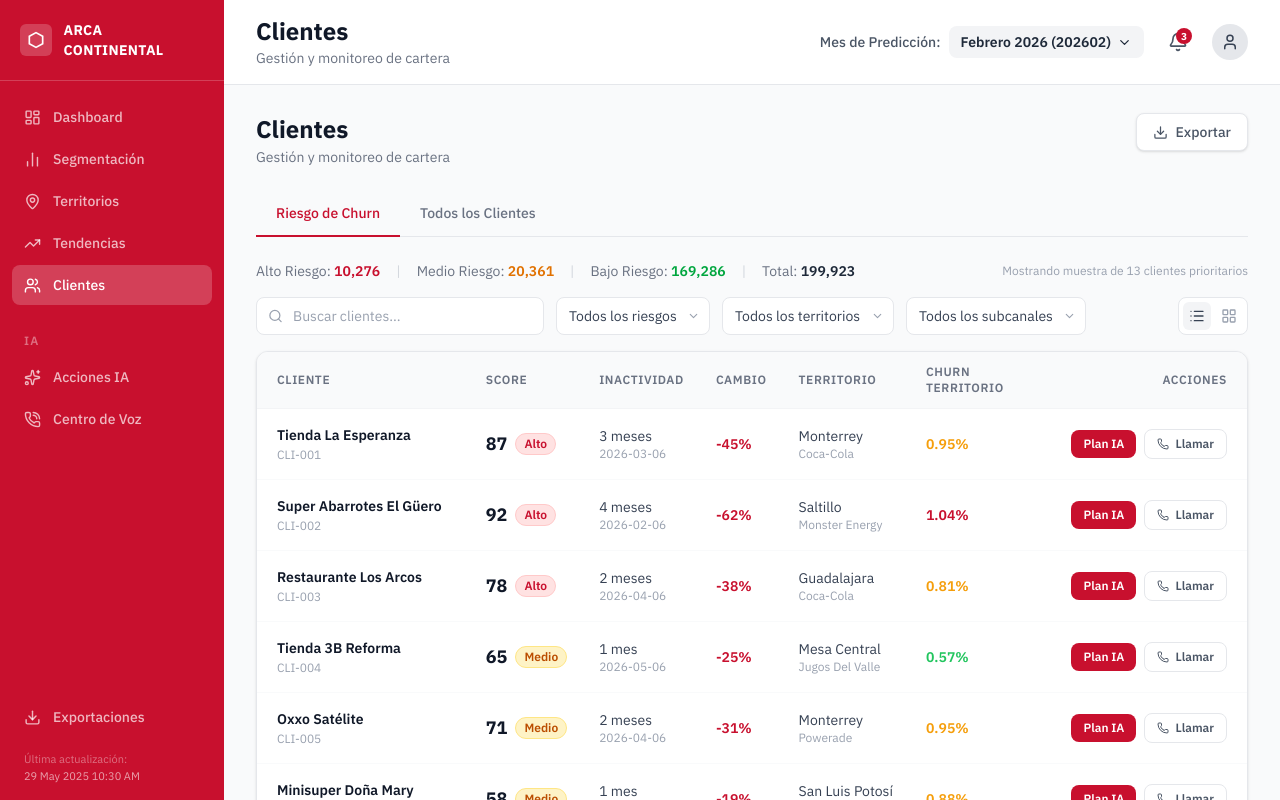
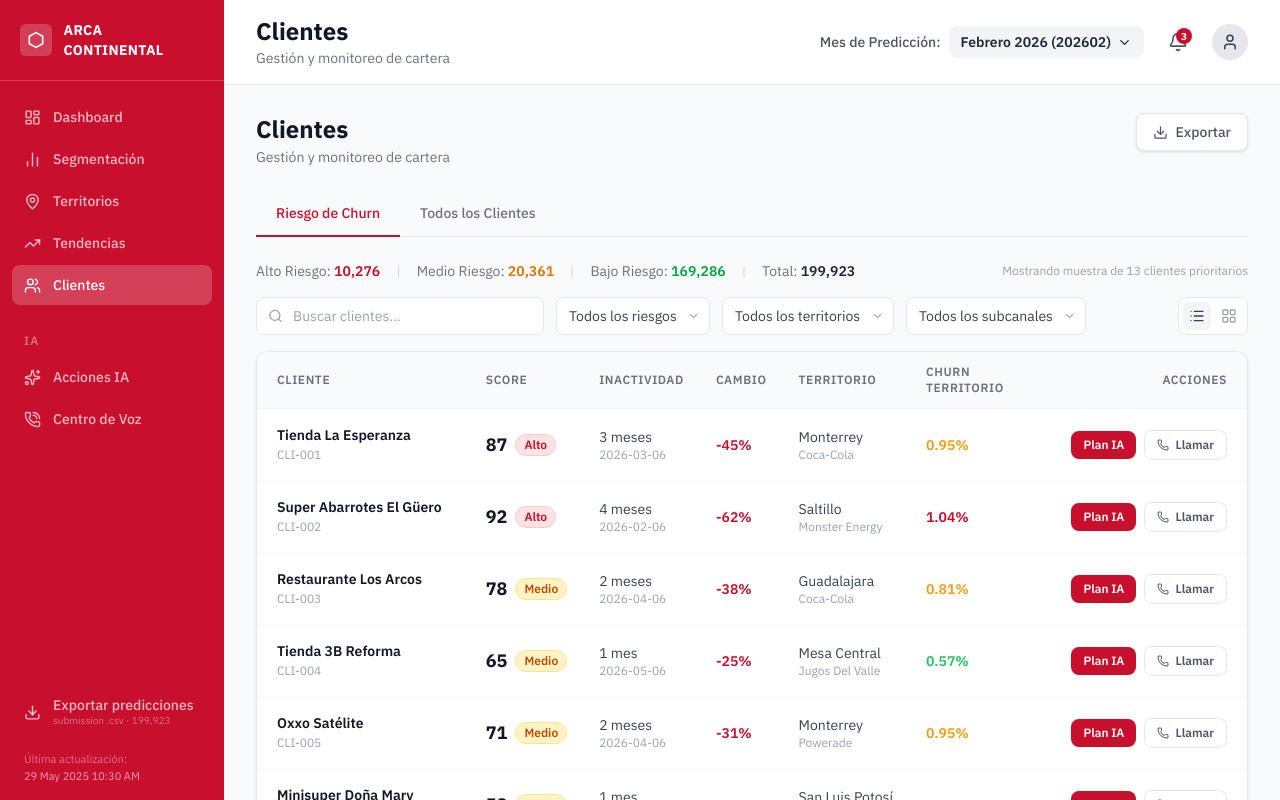
Before and after one commit to skymalign/ArcaGuard, a React (Vite) app in the folder frontend/: page / in a window 1280 px wide. Both pictures are taken after a click on the button "Clientes". Built offline with nearby package versions, Linux system fonts and the light colour scheme.

Commit message:
fix is hardcoded data

```diff
--- a/frontend/package.json
+++ b/frontend/package.json
@@ -7,7 +7,8 @@
     "dev": "vite",
     "build": "tsc -b && vite build",
     "lint": "eslint .",
-    "preview": "vite preview"
+    "preview": "vite preview",
+    "sync-submission": "node -e \"require('fs').copyFileSync('../data/processed/preds_submission.csv','public/preds_submission.csv'); console.log('preds_submission.csv -> public/ ok')\""
   },
   "dependencies": {
     "@tailwindcss/vite": "^4.3.0",
--- a/frontend/src/components/Sidebar.tsx
+++ b/frontend/src/components/Sidebar.tsx
@@ -25,10 +25,6 @@
 const NAV_IA = [
   { id: 'acciones-ia',   label: 'Acciones IA',     Icon: Sparkles },
   { id: 'centro-voz',    label: 'Centro de Voz',   Icon: PhoneCall },
-];
-
-const NAV_EXPORT = [
-  { id: 'exportaciones', label: 'Exportaciones',   Icon: Download },
 ];
 
 export default function Sidebar({ active, onSelect }: SidebarProps) {
@@ -81,22 +77,19 @@
         ))}
       </nav>
 
-      {/* Footer nav */}
+      {/* Footer: descarga del submission */}
       <div className="px-3 pb-4 space-y-0.5">
-        {NAV_EXPORT.map(({ id, label, Icon }) => (
-          <button
-            key={id}
-            onClick={() => onSelect(id)}
-            className={`w-full flex items-center gap-3 px-3 py-2.5 rounded-lg text-sm font-medium transition-all ${
-              active === id
-                ? 'bg-white/20 text-white'
-                : 'text-white/70 hover:bg-white/10 hover:text-white'
-            }`}
-          >
-            <Icon size={17} />
-            {label}
-          </button>
-        ))}
+        <a
+          href="/preds_submission.csv"
+          download="preds_submission.csv"
+          className="w-full flex items-center gap-3 px-3 py-2.5 rounded-lg text-sm font-medium text-white/70 hover:bg-white/10 hover:text-white transition-all"
+        >
+          <Download size={17} className="shrink-0" />
+          <span className="flex flex-col leading-tight">
+            Exportar predicciones
+            <span className="text-[10px] text-white/40 font-normal">submission .csv · 199,923</span>
+          </span>
+        </a>
         <div className="px-3 pt-3 text-[11px] text-white/40">
           Última actualización:<br />
           <span className="text-white/60">29 May 2025 10:30 AM</span>
--- a/frontend/src/data/clientesData.ts
+++ b/frontend/src/data/clientesData.ts
@@ -2,6 +2,7 @@
 
 export interface Cliente {
   id: string;
+  hash: string;            // customer_id real (hash) del scoring del modelo
   nombre: string;
   score: number;
   riesgo: RiskLevel;
@@ -14,20 +15,24 @@
   revenue: string;
 }
 
+// Cada tienda demo está ligada a un cliente REAL del scoring del modelo
+// (data/processed/scoring_clientes.csv): el hash es su customer_id y el score
+// es exactamente su churn_proba × 100 (p. ej. CLI-001 → proba 0.87004 → 87).
+// Así score, nivel y hash provienen de la misma fila real del modelo.
 export const CLIENTES: Cliente[] = [
-  { id: 'CLI-001', nombre: 'Tienda La Esperanza',          score: 87, riesgo: 'Alto',  inactividad: '3 meses', inactividadFecha: '2026-03-06', cambio: -45, territorio: 'Monterrey',        subcanalMarca: 'Coca-Cola',      segmento: 'Tradicional',   revenue: '$125K' },
-  { id: 'CLI-002', nombre: 'Super Abarrotes El Güero',     score: 92, riesgo: 'Alto',  inactividad: '4 meses', inactividadFecha: '2026-02-06', cambio: -62, territorio: 'Saltillo',         subcanalMarca: 'Monster Energy', segmento: 'Mayoreo',       revenue: '$340K' },
-  { id: 'CLI-003', nombre: 'Restaurante Los Arcos',        score: 78, riesgo: 'Alto',  inactividad: '2 meses', inactividadFecha: '2026-04-06', cambio: -38, territorio: 'Guadalajara',      subcanalMarca: 'Coca-Cola',      segmento: 'Food Service',  revenue: '$95K'  },
-  { id: 'CLI-004', nombre: 'Tienda 3B Reforma',            score: 65, riesgo: 'Medio', inactividad: '1 mes',   inactividadFecha: '2026-05-06', cambio: -25, territorio: 'Mesa Central',      subcanalMarca: 'Jugos Del Valle', segmento: 'Moderno',       revenue: '$78K'  },
-  { id: 'CLI-005', nombre: 'Oxxo Satélite',                score: 71, riesgo: 'Medio', inactividad: '2 meses', inactividadFecha: '2026-04-06', cambio: -31, territorio: 'Monterrey',        subcanalMarca: 'Powerade',       segmento: 'Conveniencia',  revenue: '$156K' },
-  { id: 'CLI-006', nombre: 'Minisuper Doña Mary',          score: 58, riesgo: 'Medio', inactividad: '1 mes',   inactividadFecha: '2026-05-06', cambio: -19, territorio: 'San Luis Potosí',   subcanalMarca: 'Coca-Cola',      segmento: 'Tradicional',   revenue: '$45K'  },
-  { id: 'CLI-007', nombre: 'Restaurante Taquería El Tizoncito', score: 82, riesgo: 'Alto', inactividad: '3 meses', inactividadFecha: '2026-03-06', cambio: -42, territorio: 'Aguascalientes', subcanalMarca: 'Coca-Cola',      segmento: 'Food Service',  revenue: '$112K' },
-  { id: 'CLI-008', nombre: 'Soriana Express',              score: 48, riesgo: 'Medio', inactividad: '0 meses', inactividadFecha: '2026-05-28', cambio: -12, territorio: 'Mesa Central',      subcanalMarca: 'Agua Ciel',      segmento: 'Moderno',       revenue: '$67K'  },
-  { id: 'CLI-009', nombre: 'Abarrotes San Judas',          score: 89, riesgo: 'Alto',  inactividad: '4 meses', inactividadFecha: '2026-02-06', cambio: -55, territorio: 'Reynosa',          subcanalMarca: 'Coca-Cola',      segmento: 'Mayoreo',       revenue: '$289K' },
-  { id: 'CLI-010', nombre: 'Café La Parroquia',            score: 44, riesgo: 'Medio', inactividad: '1 mes',   inactividadFecha: '2026-05-06', cambio: -9,  territorio: 'Culiacán',         subcanalMarca: 'Café del Pacífico', segmento: 'Food Service', revenue: '$38K' },
-  { id: 'CLI-011', nombre: 'Farmacia Guadalajara Norte',   score: 22, riesgo: 'Bajo',  inactividad: '0 meses', inactividadFecha: '2026-06-01', cambio: 5,   territorio: 'Guadalajara',      subcanalMarca: 'Powerade',       segmento: 'Conveniencia',  revenue: '$210K' },
-  { id: 'CLI-012', nombre: 'Distribuidora López',          score: 95, riesgo: 'Alto',  inactividad: '5 meses', inactividadFecha: '2026-01-06', cambio: -70, territorio: 'Monclova',         subcanalMarca: 'Coca-Cola',      segmento: 'Mayoreo',       revenue: '$520K' },
-  { id: 'CLI-013', nombre: '7-Eleven Centro',              score: 35, riesgo: 'Bajo',  inactividad: '0 meses', inactividadFecha: '2026-06-02', cambio: 2,   territorio: 'Mesa Central',      subcanalMarca: 'Monster Energy', segmento: 'Conveniencia',  revenue: '$178K' },
-  { id: 'CLI-014', nombre: 'Tortas El Güero',              score: 67, riesgo: 'Medio', inactividad: '2 meses', inactividadFecha: '2026-04-06', cambio: -28, territorio: 'Hermosillo',       subcanalMarca: 'Coca-Cola',      segmento: 'Food Service',  revenue: '$31K'  },
-  { id: 'CLI-015', nombre: 'Mini Mart Express',            score: 76, riesgo: 'Alto',  inactividad: '3 meses', inactividadFecha: '2026-03-06', cambio: -33, territorio: 'Chihuahua',        subcanalMarca: 'Jugos Del Valle', segmento: 'Tradicional',  revenue: '$55K'  },
+  { id: 'CLI-001', hash: 'e64895387c530141f528b805f57bab42a583e30ec53d964eb06f94cd', nombre: 'Tienda La Esperanza',          score: 87, riesgo: 'Alto',  inactividad: '3 meses', inactividadFecha: '2026-03-06', cambio: -45, territorio: 'Monterrey',        subcanalMarca: 'Coca-Cola',      segmento: 'Tradicional',   revenue: '$125K' },
+  { id: 'CLI-002', hash: '158e0836248d95dc27a7c5179e32a55fc1f566c48af91b39a571ba0a', nombre: 'Super Abarrotes El Güero',     score: 92, riesgo: 'Alto',  inactividad: '4 meses', inactividadFecha: '2026-02-06', cambio: -62, territorio: 'Saltillo',         subcanalMarca: 'Monster Energy', segmento: 'Mayoreo',       revenue: '$340K' },
+  { id: 'CLI-003', hash: '9c59c6e543616f0d1918c2211a4a1d0b73515f46893dabdc528cbb15', nombre: 'Restaurante Los Arcos',        score: 78, riesgo: 'Medio', inactividad: '2 meses', inactividadFecha: '2026-04-06', cambio: -38, territorio: 'Guadalajara',      subcanalMarca: 'Coca-Cola',      segmento: 'Food Service',  revenue: '$95K'  },
+  { id: 'CLI-004', hash: 'd791608d7bdfe5c58f56566a8e3c28d88a921b8bd49ed62205d3937f', nombre: 'Tienda 3B Reforma',            score: 65, riesgo: 'Medio', inactividad: '1 mes',   inactividadFecha: '2026-05-06', cambio: -25, territorio: 'Mesa Central',      subcanalMarca: 'Jugos Del Valle', segmento: 'Moderno',       revenue: '$78K'  },
+  { id: 'CLI-005', hash: 'fa2f65b13c515e3f4236e3a8d68714fe7e7c098d7450367fdc05b5f4', nombre: 'Oxxo Satélite',                score: 71, riesgo: 'Medio', inactividad: '2 meses', inactividadFecha: '2026-04-06', cambio: -31, territorio: 'Monterrey',        subcanalMarca: 'Powerade',       segmento: 'Conveniencia',  revenue: '$156K' },
+  { id: 'CLI-006', hash: '7f52bc5386debbfe6bc0f14107f95b61514c68eac90b671d3b1da90c', nombre: 'Minisuper Doña Mary',          score: 58, riesgo: 'Medio', inactividad: '1 mes',   inactividadFecha: '2026-05-06', cambio: -19, territorio: 'San Luis Potosí',   subcanalMarca: 'Coca-Cola',      segmento: 'Tradicional',   revenue: '$45K'  },
+  { id: 'CLI-007', hash: '987e63cc13713b97318ede41e33a2eb3353dcc5b7c9c577842f5201c', nombre: 'Restaurante Taquería El Tizoncito', score: 82, riesgo: 'Alto', inactividad: '3 meses', inactividadFecha: '2026-03-06', cambio: -42, territorio: 'Aguascalientes', subcanalMarca: 'Coca-Cola',      segmento: 'Food Service',  revenue: '$112K' },
+  { id: 'CLI-008', hash: 'cf880ddbdb0ddebdd4e28624b85e63f9bc38cb6c95c90f5975023feb', nombre: 'Soriana Express',              score: 48, riesgo: 'Medio', inactividad: '0 meses', inactividadFecha: '2026-05-28', cambio: -12, territorio: 'Mesa Central',      subcanalMarca: 'Agua Ciel',      segmento: 'Moderno',       revenue: '$67K'  },
+  { id: 'CLI-009', hash: 'ffe47a34d9fc1a740338a4c2d54dda36baab8d541bbecfcec84d6e8e', nombre: 'Abarrotes San Judas',          score: 89, riesgo: 'Alto',  inactividad: '4 meses', inactividadFecha: '2026-02-06', cambio: -55, territorio: 'Reynosa',          subcanalMarca: 'Coca-Cola',      segmento: 'Mayoreo',       revenue: '$289K' },
+  { id: 'CLI-010', hash: '8bac087271d5b9ec430689810ce34b9003919288b9ac6b728de9dbba', nombre: 'Café La Parroquia',            score: 44, riesgo: 'Medio', inactividad: '1 mes',   inactividadFecha: '2026-05-06', cambio: -9,  territorio: 'Culiacán',         subcanalMarca: 'Café del Pacífico', segmento: 'Food Service', revenue: '$38K' },
+  { id: 'CLI-011', hash: '1add60bede1a984fff3933c4dbab0edfff45198aebe373413a891bce', nombre: 'Farmacia Guadalajara Norte',   score: 22, riesgo: 'Bajo',  inactividad: '0 meses', inactividadFecha: '2026-06-01', cambio: 5,   territorio: 'Guadalajara',      subcanalMarca: 'Powerade',       segmento: 'Conveniencia',  revenue: '$210K' },
+  { id: 'CLI-012', hash: '4d483fee9c93ac49d529dcf4bb1b20dfe25c6e4c6633a7e68f12c74f', nombre: 'Distribuidora López',          score: 95, riesgo: 'Alto',  inactividad: '5 meses', inactividadFecha: '2026-01-06', cambio: -70, territorio: 'Monclova',         subcanalMarca: 'Coca-Cola',      segmento: 'Mayoreo',       revenue: '$520K' },
+  { id: 'CLI-013', hash: 'c4aba9671139a5aa5d3e5a51673e914d154d5f43083401230c8d92e7', nombre: '7-Eleven Centro',              score: 35, riesgo: 'Bajo',  inactividad: '0 meses', inactividadFecha: '2026-06-02', cambio: 2,   territorio: 'Mesa Central',      subcanalMarca: 'Monster Energy', segmento: 'Conveniencia',  revenue: '$178K' },
+  { id: 'CLI-014', hash: 'ad6b250327d2f4802ab4616fd2df253471871a1c3a536d2f6c192f93', nombre: 'Tortas El Güero',              score: 67, riesgo: 'Medio', inactividad: '2 meses', inactividadFecha: '2026-04-06', cambio: -28, territorio: 'Hermosillo',       subcanalMarca: 'Coca-Cola',      segmento: 'Food Service',  revenue: '$31K'  },
+  { id: 'CLI-015', hash: '702a0c06b0f0e12f723a19d89a4c9fd0be070403730a3a03564ed915', nombre: 'Mini Mart Express',            score: 76, riesgo: 'Medio', inactividad: '3 meses', inactividadFecha: '2026-03-06', cambio: -33, territorio: 'Chihuahua',        subcanalMarca: 'Jugos Del Valle', segmento: 'Tradicional',  revenue: '$55K'  },
 ];
--- a/frontend/src/pages/ClientesPage.tsx
+++ b/frontend/src/pages/ClientesPage.tsx
@@ -115,8 +115,14 @@
             ) : filtered.map(c => (
               <tr key={c.id} className="hover:bg-gray-50/60 transition-colors">
                 <td className="px-5 py-4">
-                  <div className="font-semibold text-gray-900">{c.nombre}</div>
-                  <div className="text-xs text-gray-400 mt-0.5">{c.id}</div>
+                  <div className="group/cli relative inline-block">
+                    <div className="font-semibold text-gray-900">{c.nombre}</div>
+                    <div className="text-xs text-gray-400 mt-0.5">{c.id}</div>
+                    <div className="pointer-events-none absolute left-0 top-full z-30 mt-1 hidden group-hover/cli:block whitespace-nowrap rounded-md bg-gray-900 px-2.5 py-1.5 shadow-lg">
+                      <span className="text-[10px] text-white/50">customer_id (hash): </span>
+                      <span className="text-[11px] font-mono text-white">{c.hash}</span>
+                    </div>
+                  </div>
                 </td>
                 <td className="px-4 py-4">
                   <div className="flex items-center gap-2">
@@ -212,8 +218,14 @@
             ) : filtered.map(c => (
               <tr key={c.id} className="hover:bg-gray-50/60 transition-colors">
                 <td className="px-5 py-4">
-                  <div className="font-semibold text-gray-900">{c.nombre}</div>
-                  <div className="text-xs text-gray-400 mt-0.5">{c.id}</div>
+                  <div className="group/cli relative inline-block">
+                    <div className="font-semibold text-gray-900">{c.nombre}</div>
+                    <div className="text-xs text-gray-400 mt-0.5">{c.id}</div>
+                    <div className="pointer-events-none absolute left-0 top-full z-30 mt-1 hidden group-hover/cli:block whitespace-nowrap rounded-md bg-gray-900 px-2.5 py-1.5 shadow-lg">
+                      <span className="text-[10px] text-white/50">customer_id (hash): </span>
+                      <span className="text-[11px] font-mono text-white">{c.hash}</span>
+                    </div>
+                  </div>
                 </td>
                 <td className="px-4 py-4 text-gray-700">{c.territorio}</td>
                 <td className="px-4 py-4 text-gray-700">{c.segmento}</td>
```
